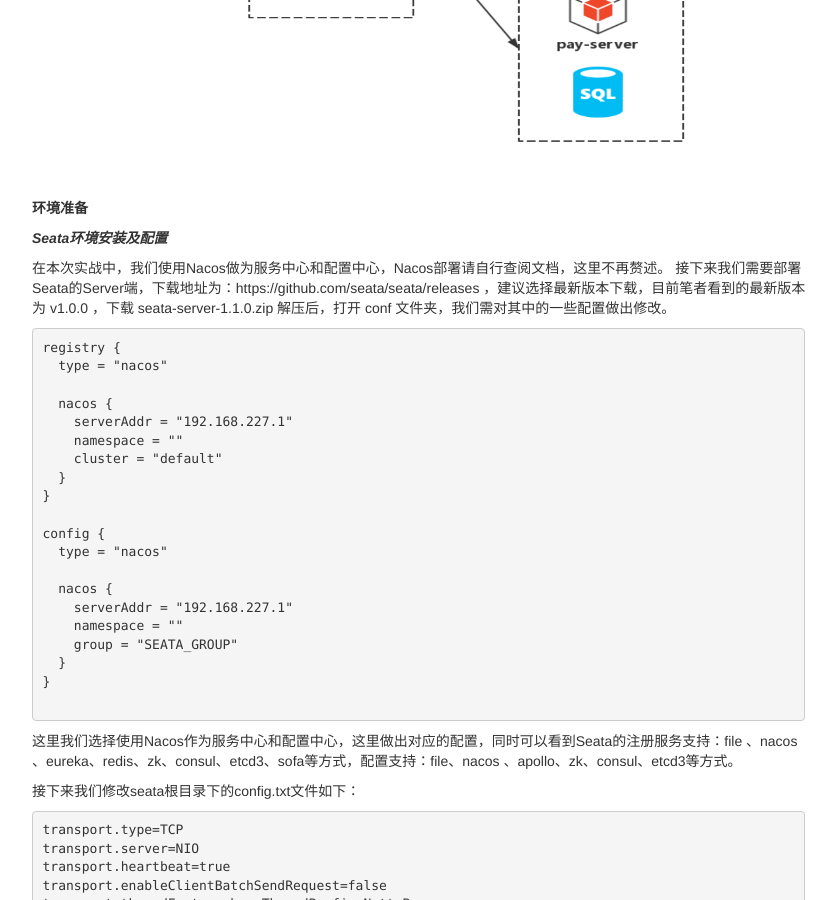
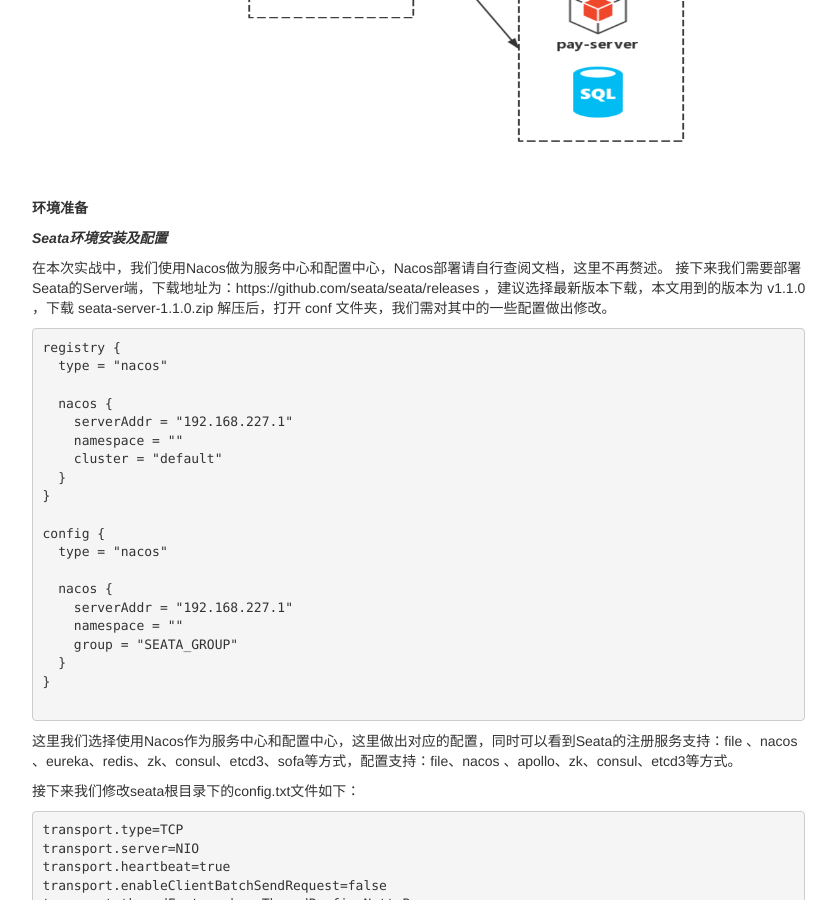
Before and after one commit to chaojunma/chaojunma.github.io, a Jekyll site: the page built from _posts/2020-4-3-SpringCloud Nacos Seata实现分布式事务.md, in a window 1280 px wide and 900 px high, scrolled down 853 px. Shown: the whole window, without its empty margins (141-977 px from the left). Built offline with Jekyll 4.4.1, drawn with Linux system fonts in a browser that asks for light colours; comment, search, counter and statistics services are not loaded; some of the changed text lies outside the part shown.

Commit message:
修改内容

`````diff
--- a/_posts/2020-4-3-SpringCloud Nacos Seata实现分布式事务.md
+++ b/_posts/2020-4-3-SpringCloud Nacos Seata实现分布式事务.md
@@ -32,7 +32,7 @@
 ***Seata环境安装及配置***
 
 在本次实战中，我们使用Nacos做为服务中心和配置中心，Nacos部署请自行查阅文档，这里不再赘述。
-接下来我们需要部署Seata的Server端，下载地址为：https://github.com/seata/seata/releases ，建议选择最新版本下载，目前笔者看到的最新版本为 v1.0.0 ，下载 seata-server-1.1.0.zip 解压后，打开 conf 文件夹，我们需对其中的一些配置做出修改。
+接下来我们需要部署Seata的Server端，下载地址为：https://github.com/seata/seata/releases ，建议选择最新版本下载，本文用到的版本为 v1.1.0 ，下载 seata-server-1.1.0.zip 解压后，打开 conf 文件夹，我们需对其中的一些配置做出修改。
 
 ````
 registry {
`````
Also changed, not shown: other parts of _posts/2020-4-3-SpringCloud Nacos Seata实现分布式事务.md (+1 -1 lines).
